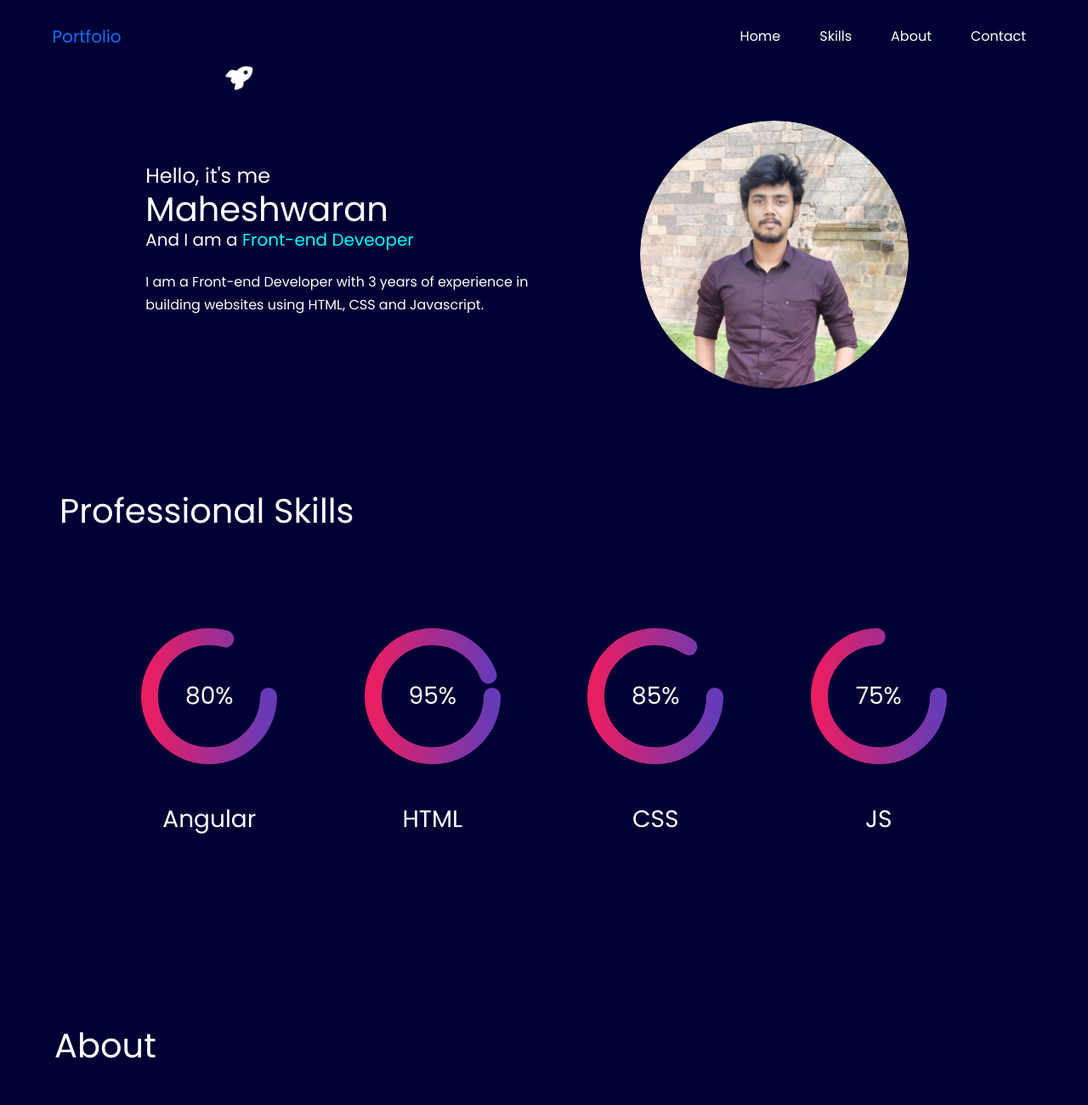
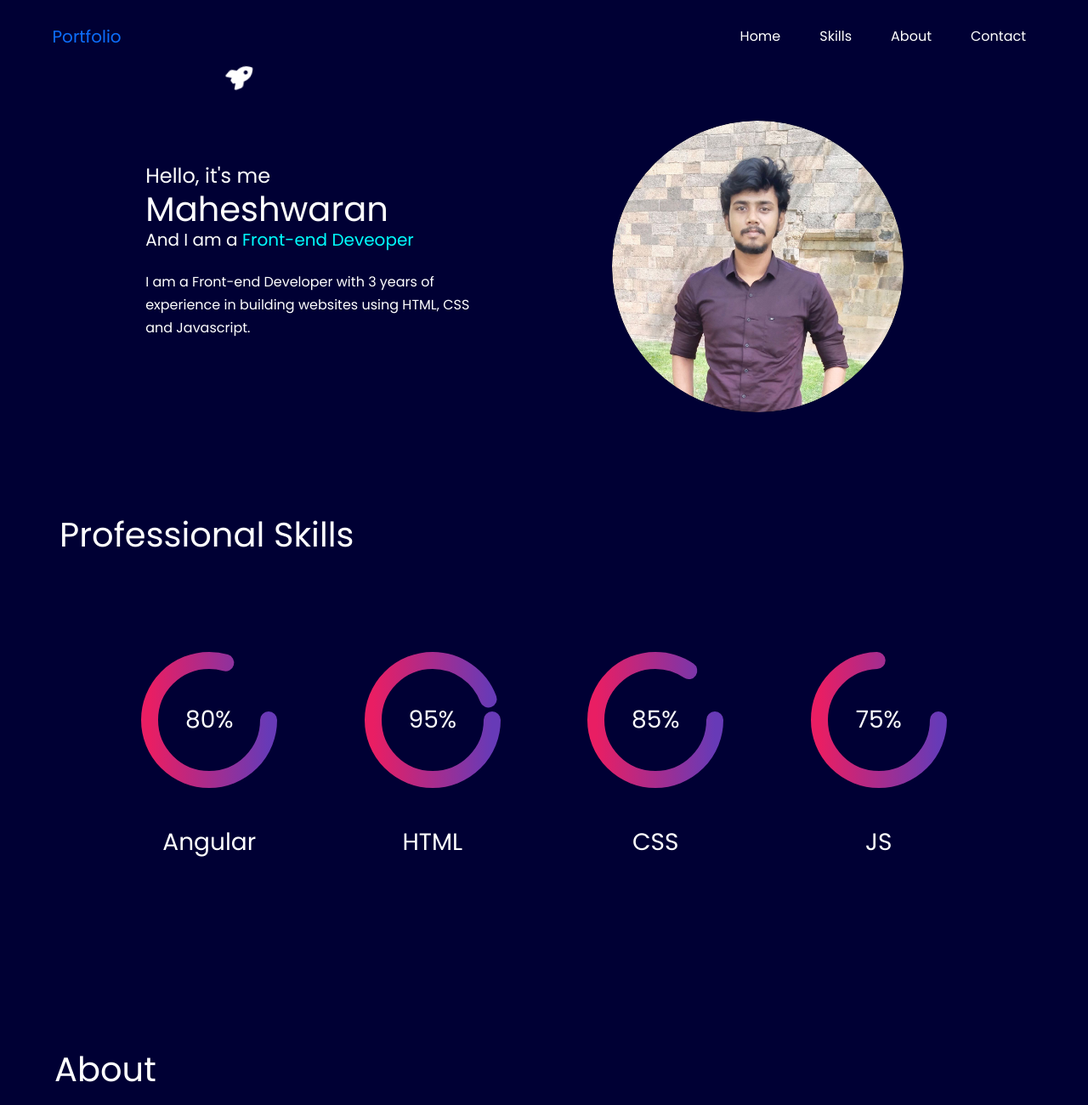
Before and after one commit to mahesh26062000/portfolio, a plain HTML site: page index.html in a window 1280 px wide. Shown: the top 1300 px of the page at 85% size. Drawn offline with nearby package versions, Linux system fonts and the light colour scheme.

Commit message:
Updated index.html

```diff
--- a/index.html
+++ b/index.html
@@ -22,7 +22,7 @@
     <div class="header navbarDiv">
         <nav class="navbar navbar-expand-lg navbarNav ">
             <div class="navbarBrand"><a class="navbar-brand">Portfolio</a></div>
-            <button class="navbar-toggler" type="button" data-bs-toggle="collapse" data-bs-target="#navbarSupportedContent" aria-controls="navbarSupportedContent" aria-expanded="false" aria-label="Toggle navigation">
+            <button class="navbar-toggler navbar-dark"  type="button" data-bs-toggle="collapse" data-bs-target="#navbarSupportedContent" aria-controls="navbarSupportedContent" aria-expanded="false" aria-label="Toggle navigation">
                 <span class="navbar-toggler-icon"></span>
             </button>
             <div class="collapse navbar-collapse justify-content-end" id="navbarSupportedContent">
@@ -38,14 +38,14 @@
 
     <div id="home" class="container" >
         <div class="row homeRow">
-            <div class="col homeCol1" data-aos="fade-up">
+            <div class="col-lg-6 col-sm-12 homeCol1" data-aos="fade-up">
                 <h4>Hello, it's me</h4>
                 <h1>Maheshwaran</h1>
                 <h5>And I am a <span class="role">Front-end Deveoper</span></h5>
                 <br>
                 <p>I am a Front-end Developer with 3 years of experience in building websites using HTML, CSS and Javascript.</p>
             </div>
-            <div class="col homeCol2" data-aos="fade-down">
+            <div class="col-lg-6 col-sm-12 homeCol2" data-aos="fade-down">
                 <img src="assets/photo_2023-07-23_16-07-08.jpg" alt="profile" width="70%" class="profileImg">
 
             </div>
@@ -56,7 +56,7 @@
 
         <h1 data-aos="fade-up">Professional Skills</h1>
         <div class="row skillsRow" >
-            <div class="col" data-aos="fade-up">
+            <div class="col-lg-3 col-md-6 col-sm-6" data-aos="fade-up">
                 <div class="outer">
                     <div class="inner">
                         <div class="number">
@@ -77,7 +77,7 @@
                 </div>
                 <div class="skillName"><h3>Angular</h3></div>
             </div>
-            <div class="col" data-aos="fade-down">
+            <div class="col-lg-3 col-md-6 col-sm-6" data-aos="fade-down">
                 <div class="outer">
                     <div class="inner">
                         <div class="number">
@@ -98,7 +98,7 @@
                 </div>
                 <div class="skillName"><h3>HTML</h3></div>
             </div>
-            <div class="col" data-aos="fade-up">
+            <div class="col-lg-3 col-md-6 col-sm-6" data-aos="fade-up">
                 <div class="outer">
                     <div class="inner">
                         <div class="number">
@@ -119,7 +119,7 @@
                 </div>
                 <div class="skillName"><h3>CSS</h3></div>
             </div>
-            <div class="col" data-aos="fade-down">
+            <div class="col-lg-3 col-md-6 col-sm-6" data-aos="fade-down">
                 <div class="outer">
                     <div class="inner">
                         <div class="number">
@@ -146,10 +146,10 @@
     <div class="about" id="about" class="container">
         <div class="row aboutRow">
             <h1 data-aos="fade-up">About</h1>
-            <div class="col aboutCol-1" data-aos="fade-up">
+            <div class="col-lg-6 col-md-12 col-sm-12 aboutCol-1" data-aos="fade-up">
                 <img src="assets/aboutRound.jpg" alt="about" class="aboutImg">
             </div>
-            <div class="col aboutCol-2" data-aos="fade-down">
+            <div class="col-lg-6 col-md-12 col-sm-12 aboutCol-2" data-aos="fade-down">
                 <h3>I'm Mahesh</h3>
                 <p class="aboutP">I am a Front End Developer. I'm skilled in languages like HTML, CSS, Javascript and Angular. I have been developing websites using HTML, CSS and javascript for 3 years. Now I have completed "Angular - The Complete Guide - 2023 Edition" offered by Udemy. I'm very interested to work with Angular. I'm living in Thirumanur, Ariyalur District.</p>
             </div>
```
